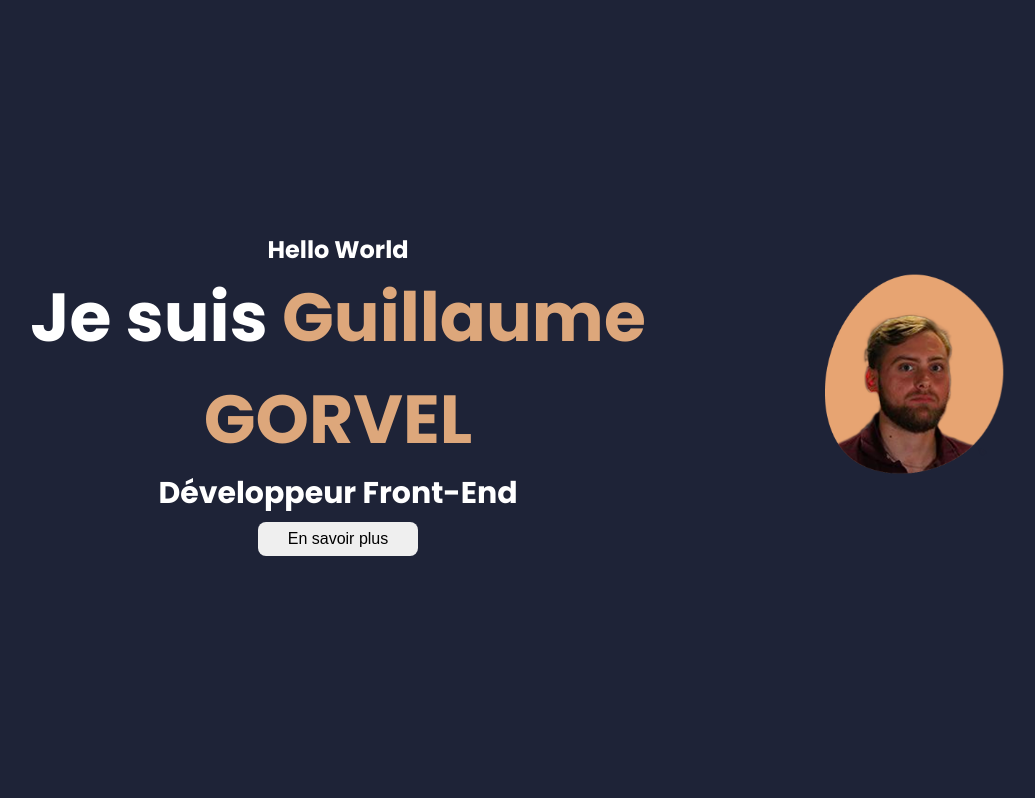
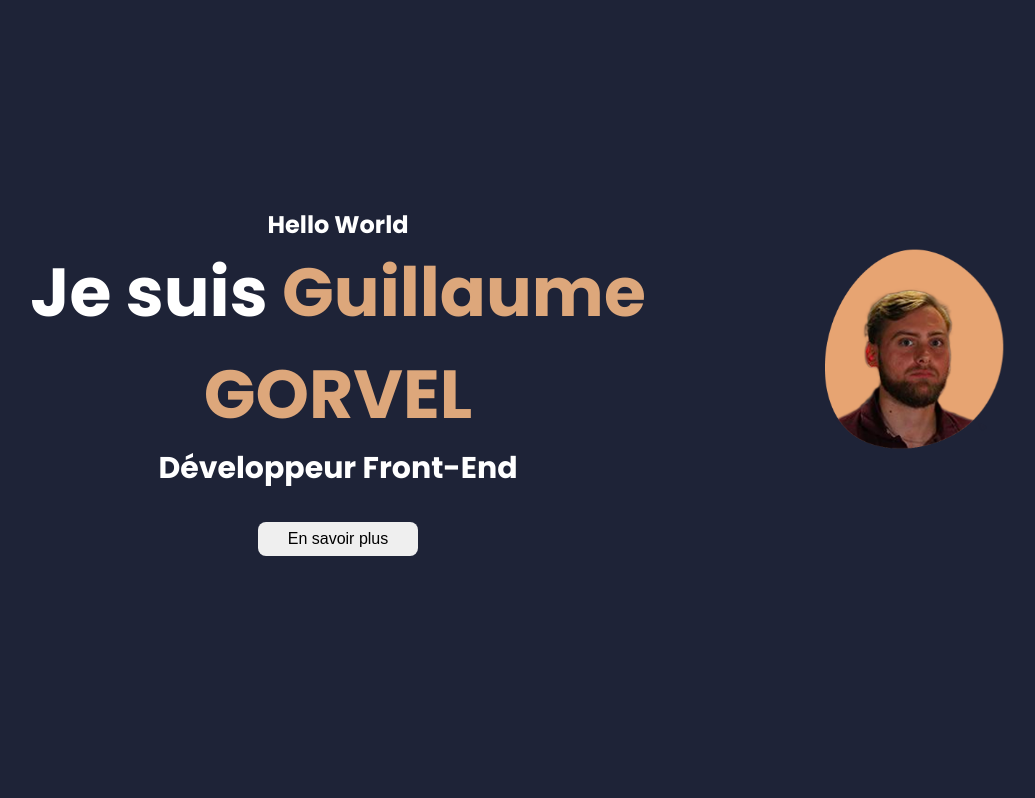
Before and after one commit to gorvelg/portfolio, a PHP site: page / in a window 1280 px wide. Shown: the part 65-863 px from the top of the page, without its empty margins (110-1145 px from the left). Run offline with PHP 8.4, Linux system fonts and the light colour scheme; some libraries are stand-ins or nearby versions.

Commit message:
fix button grid size

```diff
--- a/css/style.css
+++ b/css/style.css
@@ -399,7 +399,7 @@ footer p, ul {
 
    .home-container {
     display: grid;
-    grid-template-rows: 35vh 50px;
+    grid-template-rows: 35vh 100px;
     grid-template-columns: 1fr .5fr;
     align-content: center;
     justify-content: center;
```
Also changed, not shown: 1 other file.
